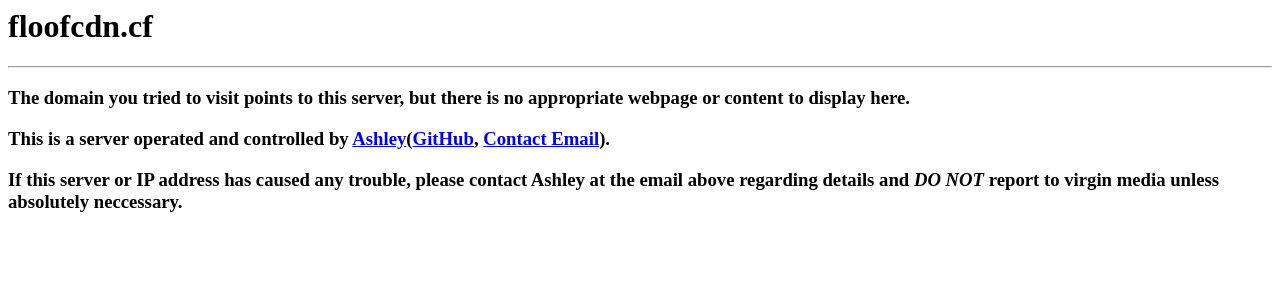
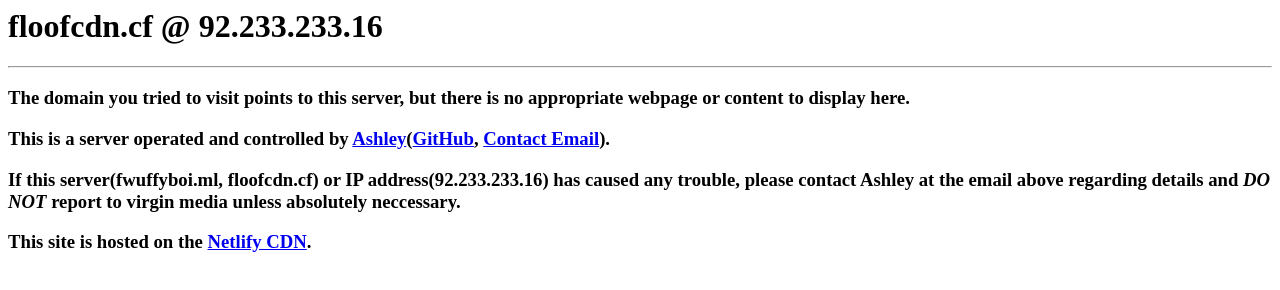
Before and after one commit to The-Floof-Corp/floofcdn.cf.html, a plain HTML site: page index.html in a window 1280 px wide. Drawn offline with Linux system fonts and the light colour scheme.

Commit message:
Update index.html

```diff
--- a/index.html
+++ b/index.html
@@ -1,10 +1,11 @@
 <html>
     <head></head>
     <body>
-        <h1>floofcdn.cf</h1>
+        <h1>floofcdn.cf @ 92.233.233.16</h1>
         <hr>
         <h3>The domain you tried to visit points to this server, but there is no appropriate webpage or content to display here.</h3>
         <h3>This is a server operated and controlled by <a href="//floof.ml/">Ashley</a>(<a href="https://github.com/fwuffyboi">GitHub</a>, <a href="mailto:biscuitisnotacookie@protonmail.com">Contact Email</a>).</h3>
-        <h3>If this server or IP address has caused any trouble, please contact Ashley at the email above regarding details and <i>DO NOT</i> report to virgin media unless absolutely neccessary.</h3>
+        <h3>If this server(fwuffyboi.ml, floofcdn.cf) or IP address(92.233.233.16) has caused any trouble, please contact Ashley at the email above regarding details and <i>DO NOT</i> report to virgin media unless absolutely neccessary.</h3>
+        <h3>This site is hosted on the <a href="//netlify.com">Netlify CDN</a>.</h3>
     </body>
 </html>
```
